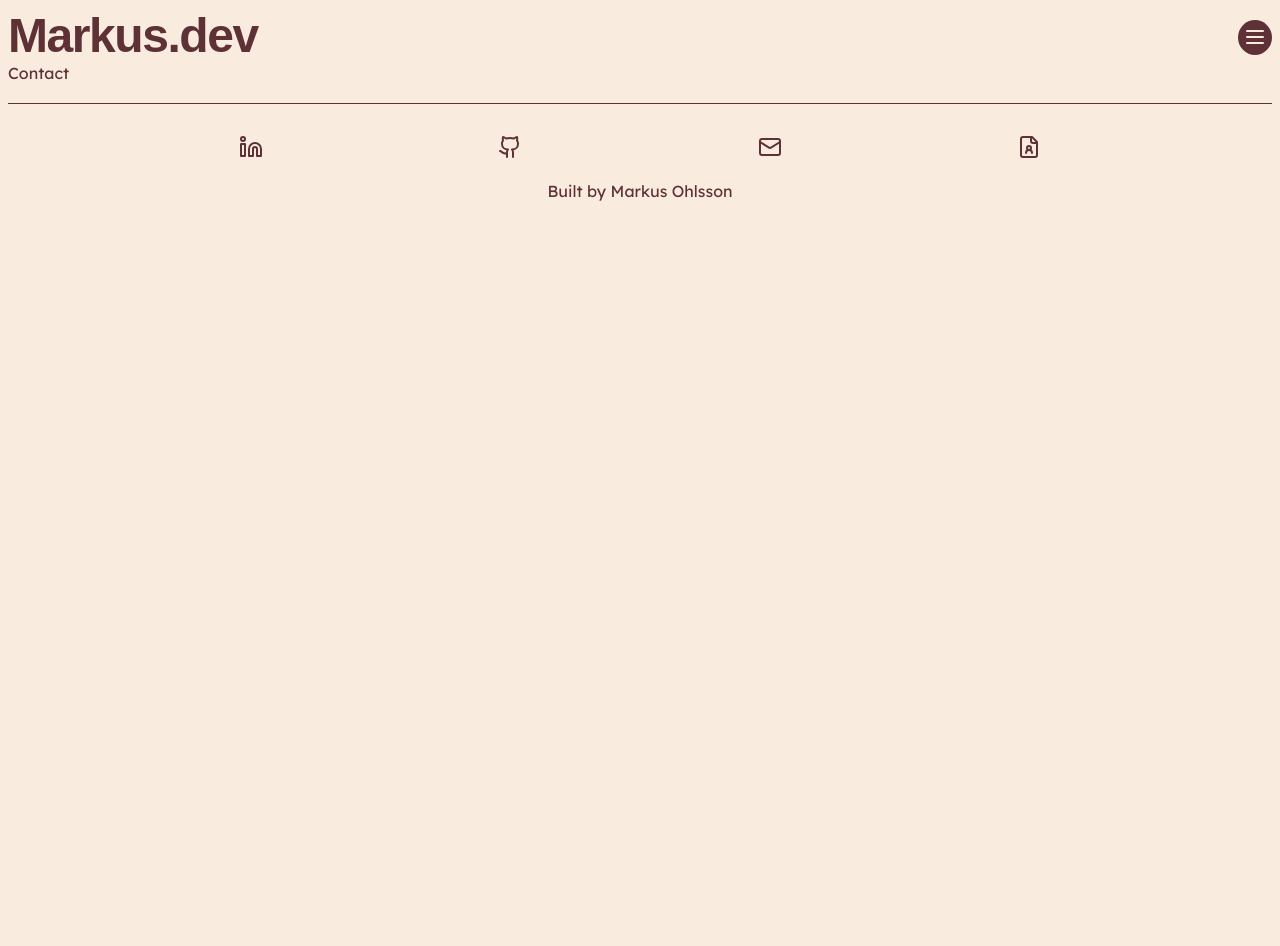
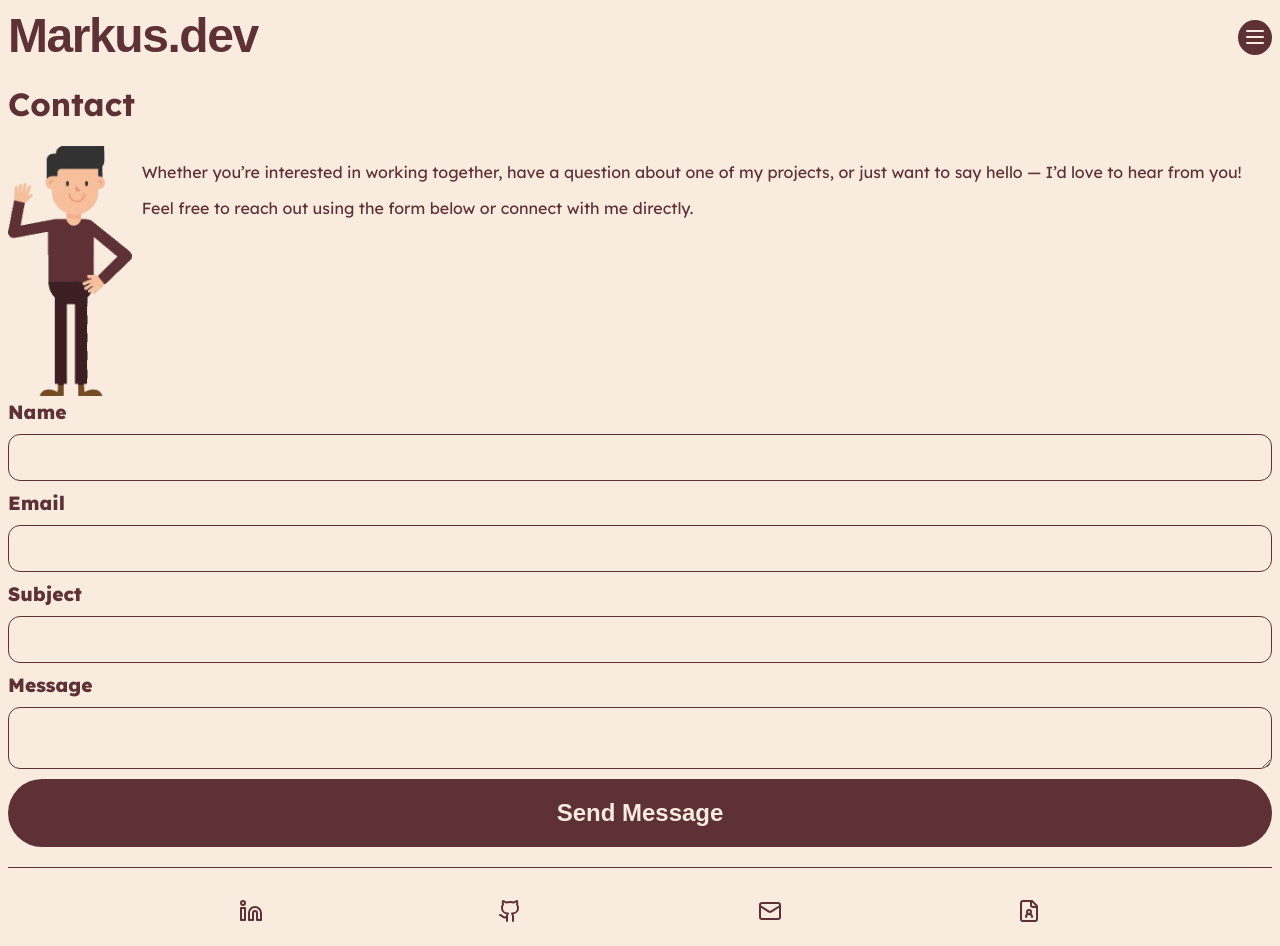
Before and after one commit to markusohlsson/portfoliov2, a Vue app: page /Contact in a window 1280 px wide. Shown: the top 946 px of the page. Before the commit the page ends 800 px from the top, so only its background shows below. Built offline with nearby package versions, Linux system fonts and the light colour scheme; a web font is replaced by a local one.

Commit message:
Contact base layout done

```diff
--- a/src/components/ContactForm.vue
+++ b/src/components/ContactForm.vue
@@ -1 +1,44 @@
-<template></template>
+<template>
+    <form class="contact-form" action="">
+        <label for="name">Name</label>
+        <input type="text" name="name" id="name">
+        <label for="email">Email</label>
+        <input type="email" name="email" id="email">
+        <label for="subject">Subject</label>
+        <input id="subject" name="subject" type="text">
+        <label for="message">Message</label>
+        <textarea name="message" id="message"></textarea>
+        <button>Send Message</button>
+    </form>
+</template>
+
+<style>
+.contact-form {
+    display:flex;
+    flex-direction: column;
+    gap:10px;
+    label {
+        font-weight: 800;
+        font-size:1.2rem;
+    }
+    input, textarea{
+        border: 1px solid #5d3136;
+        border-radius:12px;
+        padding:15px;
+        background-color: inherit;
+    }
+    button {
+        background-color: #5d3136;
+        border: none;
+        color: #f9ecdf;
+        border-radius:2.5rem;
+        font-size:1.5rem;
+        padding:20px;
+        font-weight: 600;
+    }
+    button:hover {
+        background-color: #7a474c;
+        cursor:pointer;
+    }
+}
+</style>
--- a/src/components/Navbar.vue
+++ b/src/components/Navbar.vue
@@ -1,6 +1,6 @@
 <template>
   <div class="navigation">
-    <div class="navigation-logo">Markus.dev</div>
+    <div class="navigation-logo"><router-link to="/">Markus.dev</router-link></div>
 
     <!-- Right Side -->
     <div class="navigation-right">
@@ -41,6 +41,10 @@
   font-weight: 700;
   font-size: 3rem;
   letter-spacing: -0.03em;
+  a {
+    color:inherit;
+    text-decoration: none;
+  }
 }
 .navigation-right {
   position: relative;
--- a/src/pages/Contact.vue
+++ b/src/pages/Contact.vue
@@ -1 +1,27 @@
-<template>Contact</template>
+<script setup>
+import ContactForm from '../components/ContactForm.vue';
+</script>
+<template>
+    <h1>Contact</h1>
+    <div class="contact">
+        <div class="contact-image-container">
+            <img class="contact-image" src="../assets/contact.svg" alt="">
+        </div>
+        <div class="contact-info">
+            <p>Whether you’re interested in working together, have a question about one of my projects, or just want to say hello — I’d love to hear from you!</p>
+            <p>Feel free to reach out using the form below or connect with me directly.</p>
+        </div>
+    </div>
+    <ContactForm/>
+</template>
+
+<style>
+.contact-image {
+    height:250px;
+}
+
+.contact {
+    display: flex;
+    gap:10px;
+}
+</style>
```
Also changed, not shown: src/assets/contact.svg (added).
